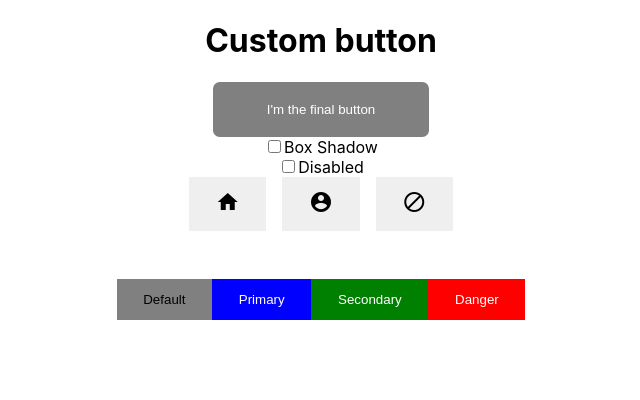
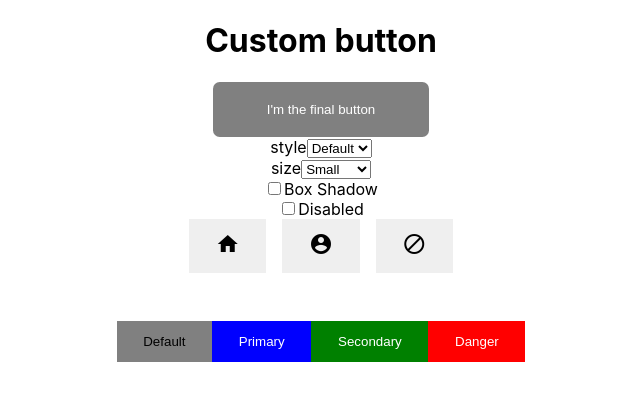
Before and after one commit to xaviguasch/button-component-alternative-approach-devchallenges-prac-react-app, a React (Create React App) app: page / in a window 1280 px wide. Shown: the top 400 px of the page, without its empty margins (319-959 px from the left). Built offline with nearby package versions, Linux system fonts and the light colour scheme.

Commit message:
added Dropdown component for the style and size options

```diff
--- a/src/App.js
+++ b/src/App.js
@@ -4,6 +4,8 @@ import FinalButton from './components/FinalButton'
 import ClrPickerContainer from './components/ClrPickerContainer'
 import IconPickerContainer from './components/IconPickerContainer'
 import Form from './components/Form'
+import Dropdown from './components/Dropdown'
+
 import './App.css'
 
 function App() {
@@ -11,6 +13,8 @@ function App() {
   const [icon, setIcon] = useState([])
   const [boxShadow, setBoxShadow] = useState(false)
   const [disabled, setDisabled] = useState(false)
+  const [styleOption, setStyle] = useState('')
+  const [sizeOption, setSize] = useState('')
 
   const changeColor = (color) => {
     setColor(color)
@@ -27,6 +31,14 @@ function App() {
     setDisabled((prevCheck) => !prevCheck)
   }
 
+  const changeOption = (option) => {
+    if (option[0] === 'style') {
+      setStyle(option[1])
+    } else if (option[0] === 'size') {
+      setSize(option[1])
+    }
+  }
+
   return (
     <div className='App'>
       <h1>Custom button</h1>
@@ -37,6 +49,19 @@ function App() {
         boxShadowSetter={boxShadow}
         boxShadow={boxShadow}
         disabled={disabled}
+        style={styleOption}
+        size={sizeOption}
+      />
+
+      <Dropdown
+        getOptionPicked={changeOption}
+        options={['Default', 'Outline', 'Text']}
+        type='style'
+      />
+      <Dropdown
+        getOptionPicked={changeOption}
+        options={['Small', 'Medium', 'Large']}
+        type='size'
       />
 
       <Form getCheckboxInfo={changeBoxShadow} camp={'Box Shadow'} />
--- /dev/null
+++ b/src/components/Dropdown.js
@@ -0,0 +1,22 @@
+import './Dropdown.css'
+
+const Dropdown = (props) => {
+  const submitHandler = (e) => {
+    props.getOptionPicked([e.target.name, e.target.value])
+  }
+
+  return (
+    <div>
+      <label htmlFor={props.type}>{props.type}</label>
+      <select name={props.type} id={props.type} onChange={submitHandler}>
+        {props.options.map((option) => (
+          <option key={Math.random()} value={option}>
+            {option}
+          </option>
+        ))}
+      </select>
+    </div>
+  )
+}
+
+export default Dropdown
--- a/src/components/FinalButton.js
+++ b/src/components/FinalButton.js
@@ -1,6 +1,7 @@
 import './FinalButton.css'
 
 const FinalButton = (props) => {
+  // need to wire the style and size props
   return (
     <div>
       <button
```
Also changed, not shown: src/components/Dropdown.css (added).
